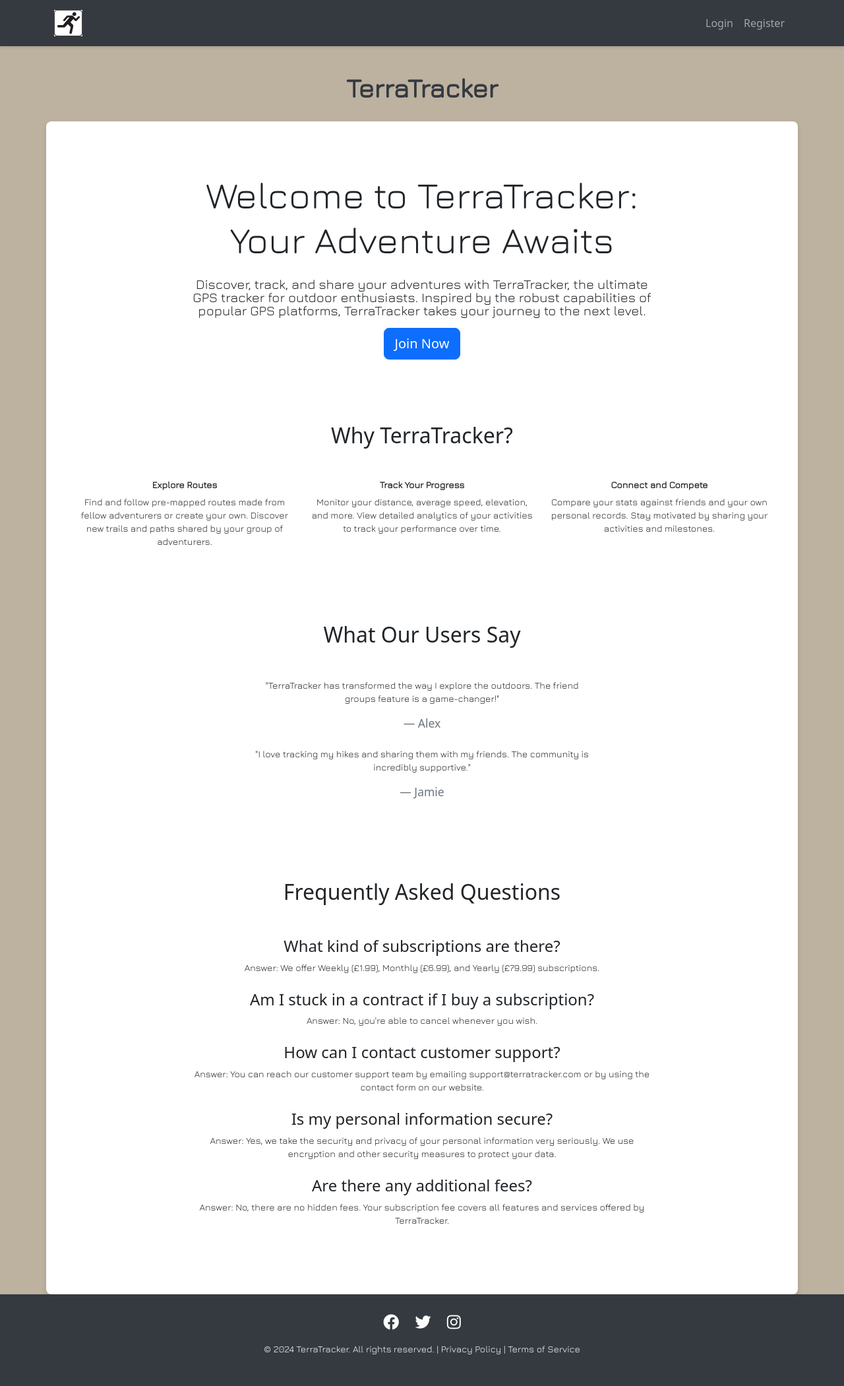
After one commit to Mace62/GPSTracker, a Flask app: page /landing in a window 1280 px wide. The commit adds this page. Shown: the whole page at 66% size. Run offline with Flask 2, Linux system fonts and the light colour scheme; some libraries are stand-ins or nearby versions.

Commit message:
added landing page feature, with various sections

```diff
--- a/app/templates/admin.html
+++ b/app/templates/admin.html
@@ -1,4 +1,4 @@
-{% extends "base.html" %}
+{% extends "admin_base.html" %}
 
 {% block content %}
 
--- a/app/templates/all_users.html
+++ b/app/templates/all_users.html
@@ -1,4 +1,4 @@
-{% extends "base.html" %}
+{% extends "admin_base.html" %}
 
 {% block content %}
     <body>
--- a/app/templates/future_revenue.html
+++ b/app/templates/future_revenue.html
@@ -1,4 +1,4 @@
-{% extends "base.html" %}
+{% extends "admin_base.html" %}
 {% block content %}
     <h1>Future Revenue</h1>
     <body>
--- /dev/null
+++ b/app/templates/landing.html
@@ -0,0 +1,91 @@
+{% extends "landing_base.html" %}
+{% block content %}
+ <!-- Hero Section -->
+ <section class="hero text-center py-5">
+        <div class="container">
+            <div class="row">
+                <div class="col-md-8 mx-auto">
+                    <h1 class="display-4 mb-4">Welcome to TerraTracker: Your Adventure Awaits</h1>
+                    <p class="lead">Discover, track, and share your adventures with TerraTracker, the ultimate GPS tracker for outdoor enthusiasts. Inspired by the robust capabilities of popular GPS platforms, TerraTracker takes your journey to the next level.</p>
+                    <a href="/register" class="btn btn-primary btn-lg">Join Now</a>
+                </div>
+            </div>
+        </div>
+    </section>
+    <!-- Features Section -->
+    <section class="features text-center py-5">
+        <div class="container">
+            <h2 class="mb-5">Why TerraTracker?</h2>
+            <div class="row">
+                <div class="col-md-4">
+                    <h3>Explore Routes</h3>
+                    <p>Find and follow pre-mapped routes made from fellow adventurers or create your own. Discover new trails and paths shared by your group of adventurers.</p>
+                </div>
+                <div class="col-md-4">
+                    <h3>Track Your Progress</h3>
+                    <p>Monitor your distance, average speed, elevation, and more. View detailed analytics of your activities to track your performance over time.</p>
+                </div>
+                <div class="col-md-4">
+                    <h3>Connect and Compete</h3>
+                    <p>Compare your stats against friends and your own personal records. Stay motivated by sharing your activities and milestones.</p>
+                </div>
+            </div>
+        </div>
+    </section>
+     <!-- Testimonials Section -->
+    <section class="testimonials text-center py-5">
+        <div class="container">
+            <h2 class="mb-5">What Our Users Say</h2>
+            <div class="row">
+                <div class="col-md-6 mx-auto">
+                    <div class="testimonial-item mb-4">
+                        <blockquote class="blockquote">
+                            <p class="mb-0">"TerraTracker has transformed the way I explore the outdoors. The friend groups feature is a game-changer!"</p>
+                            <br>
+                            <footer class="blockquote-footer">Alex</footer>
+                        </blockquote>
+                    </div>
+                    <div class="testimonial-item mb-4">
+                        <blockquote class="blockquote">
+                            <p class="mb-0">"I love tracking my hikes and sharing them with my friends. The community is incredibly supportive."</p>
+                            <br>
+                            <footer class="blockquote-footer">Jamie</footer>
+                        </blockquote>
+                    </div>
+                </div>
+            </div>
+        </div>
+    </section>
+
+    <!-- FAQs Section -->
+    <section class="faqs text-center py-5">
+        <div class="container">
+            <h2 class="mb-5">Frequently Asked Questions</h2>
+            <div class="row">
+                <div class="col-md-8 mx-auto">
+                    <div class="faq-item mb-4">
+                        <h4>What kind of subscriptions are there?</h4>
+                        <p>Answer: We offer Weekly (£1.99), Monthly (£6.99), and Yearly (£79.99) subscriptions.</p>
+                    </div>
+                    <div class="faq-item mb-4">
+                        <h4>Am I stuck in a contract if I buy a subscription?</h4>
+                        <p>Answer: No, you're able to cancel whenever you wish.</p>
+                    </div>
+                    <div class="faq-item mb-4">
+                        <h4>How can I contact customer support?</h4>
+                        <p>Answer: You can reach our customer support team by emailing support@terratracker.com or by using the contact form on our website.</p>
+                    </div>
+                    <div class="faq-item mb-4">
+                        <h4>Is my personal information secure?</h4>
+                        <p>Answer: Yes, we take the security and privacy of your personal information very seriously. We use encryption and other security measures to protect your data.</p>
+                    </div>
+                    <div class="faq-item mb-4">
+                        <h4>Are there any additional fees?</h4>
+                        <p>Answer: No, there are no hidden fees. Your subscription fee covers all features and services offered by TerraTracker.</p>
+                    </div>
+                </div>
+            </div>
+        </div>
+    </section>
+
+{% endblock %}
--- /dev/null
+++ b/app/templates/landing_base.html
@@ -0,0 +1,156 @@
+<!DOCTYPE html>
+<html lang="en">
+<head>
+    <!-- Required meta tags -->
+    <meta charset="utf-8">
+    <meta name="viewport" content="width=device-width, initial-scale=1.0">
+    <link rel="shortcut icon" href="{{ url_for('static', filename='favicon.ico') }}">
+    <!-- Bootstrap CSS -->
+    <link href="https://cdn.jsdelivr.net/npm/bootstrap@5.3.2/dist/css/bootstrap.min.css" rel="stylesheet" integrity="sha384-T3c6CoIi6uLrA9TneNEoa7RxnatzjcDSCmG1MXxSR1GAsXEV/Dwwykc2MPK8M2HN" crossorigin="anonymous">
+    <link rel="stylesheet" href="{{ url_for('static', filename='local_css.css')}}">
+    <link rel="stylesheet" href="https://cdnjs.cloudflare.com/ajax/libs/font-awesome/5.15.1/css/all.min.css">
+    <link rel="stylesheet" type="text/css" href="//fonts.googleapis.com/css?family=Jura" />
+    <style>
+                /* Custom styles here */
+                .card {
+            max-width: 25rem;
+            margin: auto;
+            margin-top: 50px;
+            background-color: #bdb1a0;
+            border: none;
+        }
+        body {
+            background-color: #bdb1a0;
+        }
+        h1 {
+            font-family: Jura; font-size: 40px; font-style: normal; font-variant: normal; font-weight: 700; line-height: 26.4px;
+        }
+        h3 {
+            font-family: Jura; font-size: 14px; font-style: normal; font-variant: normal; font-weight: 700; line-height: 15.4px;
+        }
+        p { font-family: Jura; font-size: 14px; font-style: normal; font-variant: normal; font-weight: 400; line-height: 20px;
+        }
+        a {
+            color: rgb(0, 0, 189);
+        }
+        /* body {
+            background-color: #f8f9fa;
+        } */
+        .navbar {
+            background-color: #343a40;
+            box-shadow: 0 2px 4px rgba(0,0,0,0.1);
+            padding-top: 10px;
+            padding-bottom: 10px;
+        }
+        .navbar-brand img {
+            height: 40px;
+            width: auto;
+        }
+        .navbar-brand:hover {
+            opacity: 0.8;
+        }
+        .header {
+            padding-top: 50px;
+            padding-bottom: 30px;
+            text-align: center;
+        }
+        .header h1 {
+            font-size: 2.5rem;
+            font-weight: 700;
+            color: #343a40;
+        }
+        .content-container {
+            background-color: #ffffff;
+            padding: 30px;
+            border-radius: 8px;
+            box-shadow: 0 4px 8px rgba(0,0,0,0.1);
+        }
+        .alert {
+            border-radius: 8px;
+        }
+        .footer {
+            background-color: #343a40;
+            color: #ffffff;
+            padding: 30px 0;
+            text-align: center;
+        }
+        .footer a {
+            color: #ffffff;
+            text-decoration: none;
+        }
+        .footer a:hover {
+            text-decoration: underline;
+        }
+        .social-icons a {
+            color: #ffffff;
+            font-size: 1.5rem;
+            margin: 0 10px;
+            transition: opacity 0.3s;
+        }
+        .social-icons a:hover {
+            opacity: 0.8;
+        }
+    </style>
+    <script src="https://cdn.jsdelivr.net/npm/chart.js"></script>
+    {% if title %}
+        <title>{{ title }}</title>
+    {% else %}
+        <title>GPS Tracker</title>
+    {% endif %}
+</head>
+<body>
+
+    <nav class="navbar navbar-expand-lg navbar-dark">
+        <div class="container">
+            <a class="navbar-brand" href="#">
+                <img src="{{ url_for('static', filename='logo.jpg') }}" alt="Logo">
+            </a>
+            <button class="navbar-toggler" type="button" data-bs-toggle="collapse" data-bs-target="#navbarSupportedContent" aria-controls="navbarSupportedContent" aria-expanded="false" aria-label="Toggle navigation">
+                <span class="navbar-toggler-icon"></span>
+            </button>
+            <div class="collapse navbar-collapse" id="navbarSupportedContent">
+                <ul class="navbar-nav ms-auto">
+                    <li class="nav-item">
+                        <a class="nav-link" href="/login">Login</a>
+                    </li>
+                    <li class="nav-item">
+                        <a class="nav-link" href="/register">Register</a>
+                    </li>
+                </ul>
+            </div>
+        </div>
+    </nav>
+
+    <div class="container header">
+        <h1>TerraTracker</h1>
+    </div>
+
+    <div class="container content-container">
+        {% with messages = get_flashed_messages(with_categories=true) %}
+            {% if messages %}
+                {% for category, message in messages %}
+                <div class="alert {% if category == 'danger' %}alert-danger{% else %}alert-success{% endif %}">
+                        {{ message }}
+                    </div>
+                {% endfor %}
+            {% endif %}
+        {% endwith %}
+
+        {% block content %}{% endblock %}
+    </div>
+
+    <footer class="footer">
+        <div class="container">
+            <div class="social-icons mb-3">
+                <a href="#" class="fab fa-facebook"></a>
+                <a href="#" class="fab fa-twitter"></a>
+                <a href="#" class="fab fa-instagram"></a>
+            </div>
+            <p>&copy; 2024 TerraTracker. All rights reserved. | <a href="#">Privacy Policy</a> | <a href="#">Terms of Service</a></p>
+        </div>
+    </footer>
+
+    <!-- JavaScript -->
+    <script src="https://cdnjs.cloudflare.com/ajax/libs/bootstrap/5.3.2/js/bootstrap.bundle.min.js"></script>
+</body>
+</html>
--- a/app/views.py
+++ b/app/views.py
@@ -27,7 +27,7 @@ SUBSCRIPTION_PRODUCTS_ID = {
 bcrypt = Bcrypt(app)
 login_manager = LoginManager()
 login_manager.init_app(app)
-login_manager.login_view = 'login'
+login_manager.login_view = 'landing'
 
 
 
@@ -35,6 +35,10 @@ login_manager.login_view = 'login'
 def load_user(user_id):
     return models.User.query.get(int(user_id))
 
+
+@app.route('/landing')
+def landing():
+    return render_template('landing.html')
 
 @app.route('/')
 @login_required
@@ -50,8 +54,6 @@ def index():
                 else:
                     subscription.payment_date += timedelta(days=365)
                 db.session.commit()
-    if models.Admin.query.filter_by(user_id=current_user.id).first():
-        return redirect(url_for('admin'))
     return render_template('index.html')
 
 
```
Also changed, not shown: app/templates/admin_base.html (added, +71 -0 lines).
